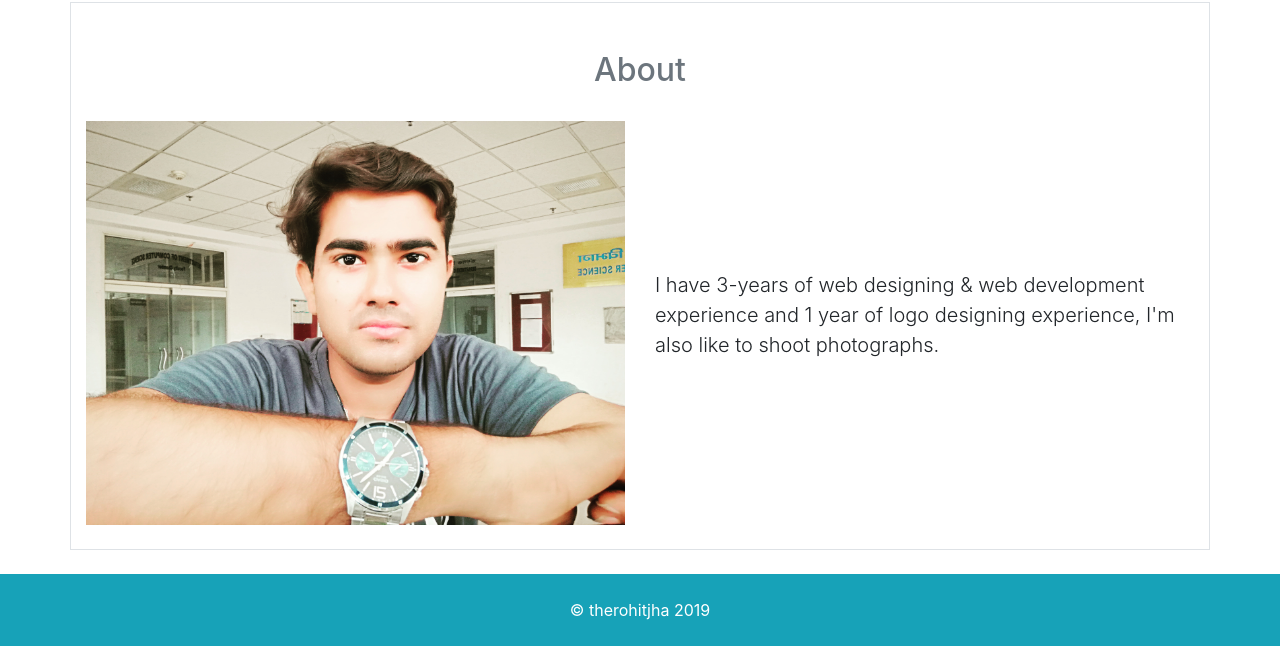
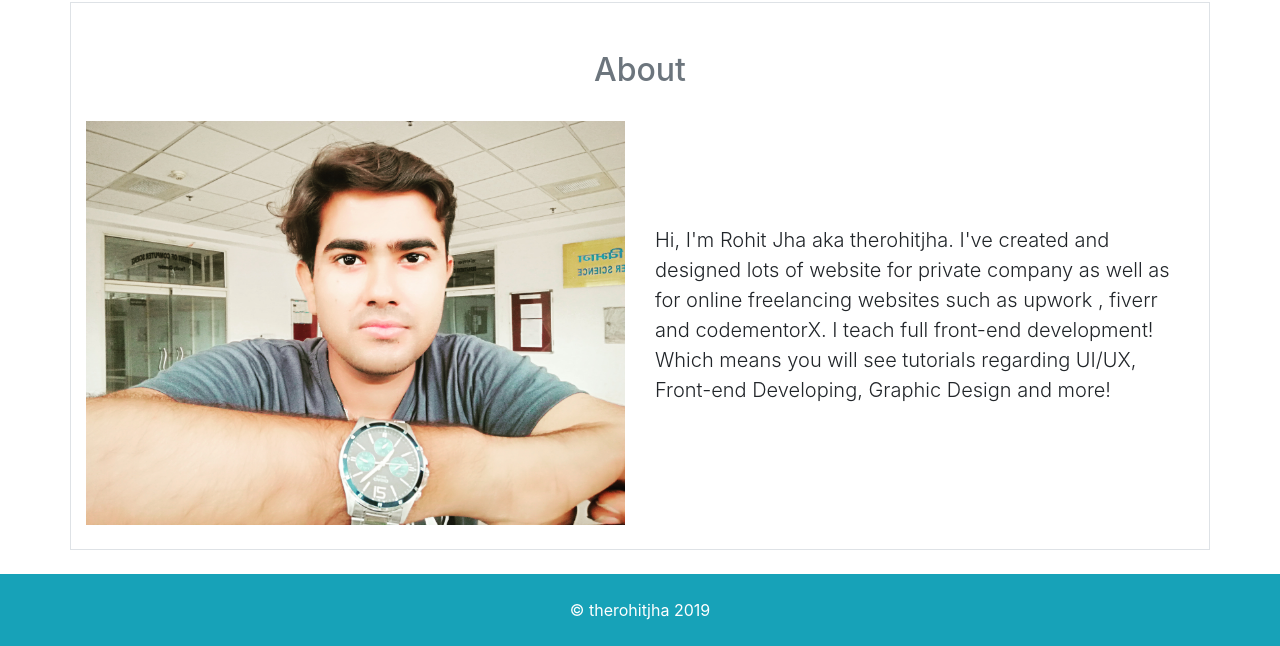
Before and after one commit to therohitjha/therohitjha-portfolio, a plain HTML site: page index.html in a window 1280 px wide. Shown: the part 3104-3750 px from the top of the page. Drawn offline with nearby package versions, Linux system fonts and the light colour scheme.

Commit message:
Update index.html

```diff
--- a/index.html
+++ b/index.html
@@ -401,7 +401,9 @@
       <img class="img-fluid img-rounded" src="images/img/therohitjha.jpg">
     </div>
     <div class="col-sm">
-      <p class="lead">I have 3-years of web designing & web development experience and 1 year of logo designing experience, I'm also like to shoot photographs.</p>
+      <p class="lead">Hi, I'm Rohit Jha aka therohitjha. I've created and designed lots of website for private company as well as for online freelancing websites such as upwork  , fiverr and codementorX.
+              I teach full front-end development! Which means you will see tutorials regarding UI/UX, Front-end Developing, Graphic Design and more!
+           </p>
     </div>
   </div>
 </div>
```
